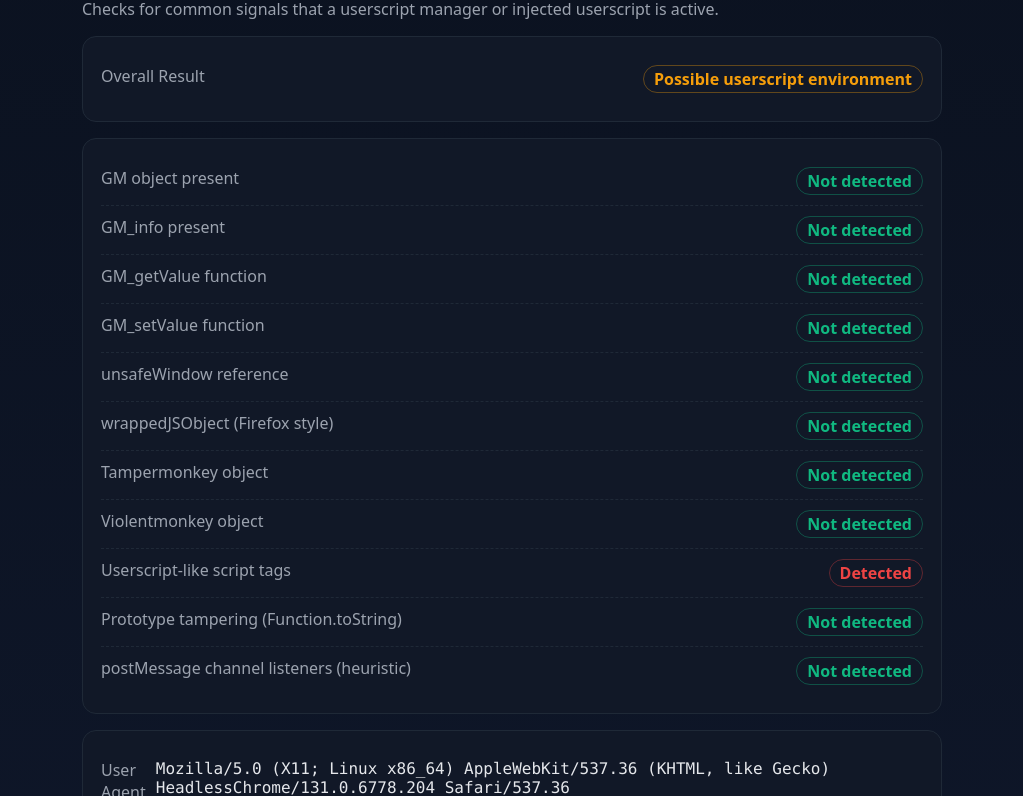
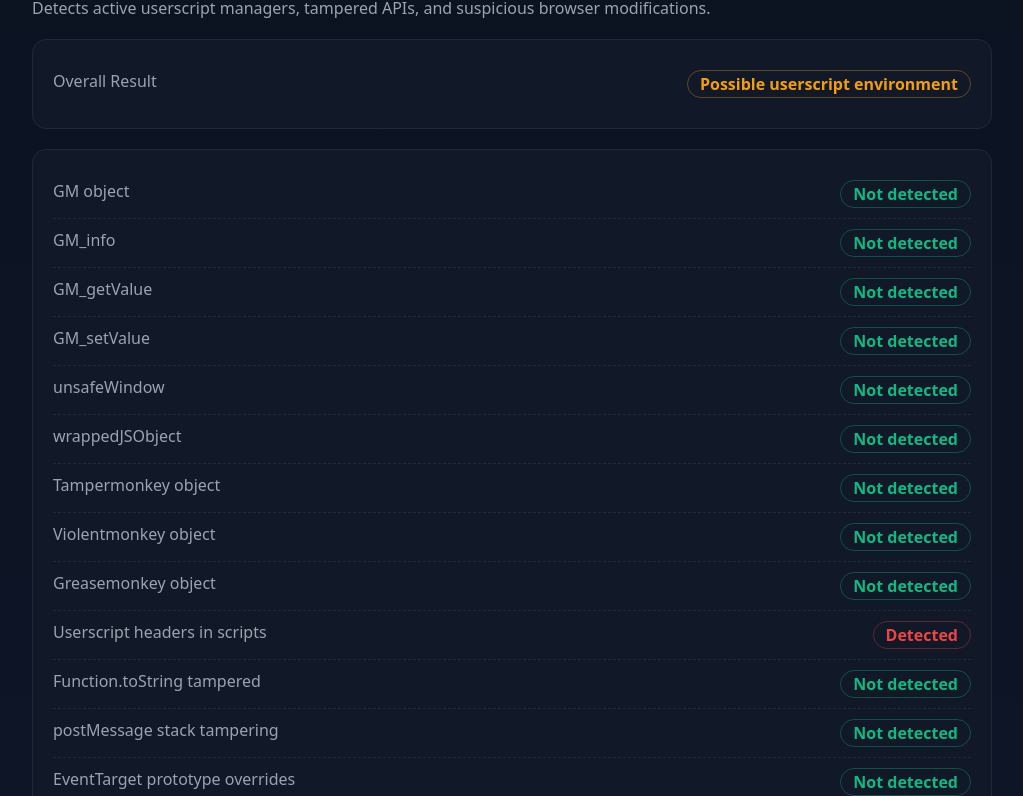
Before and after one commit to nmsjayden/UserDetec, a plain HTML site: page index.html in a window 1280 px wide. Shown: the part 96-892 px from the top of the page, without its empty margins (128-1151 px from the left). Drawn offline with Linux system fonts and the light colour scheme.

Commit message:
Update index.html

```diff
--- a/index.html
+++ b/index.html
@@ -1,9 +1,9 @@
 <!DOCTYPE html>
 <html lang="en">
 <head>
-<meta charset="UTF-8" />
-<meta name="viewport" content="width=device-width, initial-scale=1" />
-<title>Userscript Environment Detector</title>
+<meta charset="UTF-8">
+<meta name="viewport" content="width=device-width, initial-scale=1.0">
+<title>Advanced Userscript/Extension Detector</title>
 <style>
   :root {
     --bg: #0f172a;
@@ -22,66 +22,27 @@
     background: linear-gradient(180deg, #0b1220, var(--bg));
     color: var(--text);
   }
-  .wrap {
-    max-width: 900px;
-    margin: 48px auto;
-    padding: 0 20px;
-  }
-  h1 {
-    font-size: 28px;
-    margin: 0 0 8px;
-    letter-spacing: .3px;
-  }
-  p.lead {
-    color: var(--muted);
-    margin-top: 0;
-  }
-  .card {
-    background: var(--card);
-    border: 1px solid var(--border);
-    border-radius: 14px;
-    padding: 18px 18px;
-    margin: 16px 0;
-  }
-  .row {
-    display: grid;
-    grid-template-columns: 1fr auto;
-    gap: 10px;
-    padding: 10px 0;
-    border-bottom: 1px dashed var(--border);
-  }
+  .wrap { max-width: 1000px; margin: 40px auto; padding: 0 20px; }
+  h1 { font-size: 32px; margin-bottom: 10px; }
+  p.lead { color: var(--muted); margin-top: 0; }
+  .card { background: var(--card); border: 1px solid var(--border); border-radius: 14px; padding: 20px; margin: 20px 0; }
+  .row { display: grid; grid-template-columns: 1fr auto; gap: 10px; padding: 10px 0; border-bottom: 1px dashed var(--border); }
   .row:last-child { border-bottom: 0; }
   .label { color: var(--muted); }
-  .status {
-    font-weight: 600;
-    padding: 2px 10px;
-    border-radius: 999px;
-    border: 1px solid var(--border);
-  }
+  .status { font-weight: 600; padding: 2px 12px; border-radius: 999px; border: 1px solid var(--border); }
   .good { color: var(--good); border-color: rgba(16,185,129,.35); }
   .warn { color: var(--warn); border-color: rgba(245,158,11,.35); }
-  .bad  { color: var(--bad);  border-color: rgba(239,68,68,.35); }
+  .bad  { color: var(--bad); border-color: rgba(239,68,68,.35); }
   .mono { font-family: ui-monospace, SFMono-Regular, Menlo, Consolas, monospace; }
-  button {
-    background: #1f2937;
-    color: var(--text);
-    border: 1px solid var(--border);
-    border-radius: 10px;
-    padding: 8px 12px;
-    cursor: pointer;
-  }
+  button { background: #1f2937; color: var(--text); border: 1px solid var(--border); border-radius: 10px; padding: 8px 12px; cursor: pointer; }
   button:hover { background: #243041; }
-  footer {
-    margin-top: 28px;
-    color: var(--muted);
-    font-size: 13px;
-  }
+  footer { margin-top: 28px; color: var(--muted); font-size: 13px; }
 </style>
 </head>
 <body>
   <div class="wrap">
-    <h1>Userscript Environment Detector</h1>
-    <p class="lead">Checks for common signals that a userscript manager or injected userscript is active.</p>
+    <h1>Advanced Userscript / Extension Detector</h1>
+    <p class="lead">Detects active userscript managers, tampered APIs, and suspicious browser modifications.</p>
 
     <div class="card">
       <div class="row"><div class="label">Overall Result</div><div id="overall" class="status warn">Checking…</div></div>
@@ -108,16 +69,13 @@
 function addRow(container, label, ok, detail) {
   const row = document.createElement('div');
   row.className = 'row';
-
   const l = document.createElement('div');
   l.className = 'label';
   l.textContent = label;
-
   const r = document.createElement('div');
   r.className = 'status ' + (ok === true ? 'bad' : ok === false ? 'good' : 'warn');
   r.textContent = ok === true ? 'Detected' : ok === false ? 'Not detected' : 'Unknown';
   if (detail) r.title = detail;
-
   row.appendChild(l);
   row.appendChild(r);
   container.appendChild(row);
@@ -146,36 +104,33 @@
     addRow(results, label, ok, detail);
   }
 
-  // === Direct API objects ===
-  check('GM object present', () => typeof window.GM === 'object');
-  check('GM_info present', () => typeof window.GM_info === 'object');
-  check('GM_getValue function', () => typeof window.GM_getValue === 'function');
-  check('GM_setValue function', () => typeof window.GM_setValue === 'function');
+  // === GM/TM API Detection ===
+  check('GM object', () => typeof window.GM === 'object');
+  check('GM_info', () => typeof window.GM_info === 'object');
+  check('GM_getValue', () => typeof window.GM_getValue === 'function');
+  check('GM_setValue', () => typeof window.GM_setValue === 'function');
+  check('unsafeWindow', () => typeof window.unsafeWindow !== 'undefined');
+  check('wrappedJSObject', () => typeof window.wrappedJSObject !== 'undefined');
 
-  // === Common globals injected by managers ===
-  check('unsafeWindow reference', () => typeof window.unsafeWindow !== 'undefined');
-  check('wrappedJSObject (Firefox style)', () => typeof window.wrappedJSObject !== 'undefined');
-
-  // === Manager fingerprints ===
+  // === Manager Objects ===
   check('Tampermonkey object', () => typeof window.Tampermonkey !== 'undefined');
   check('Violentmonkey object', () => typeof window.Violentmonkey !== 'undefined');
+  check('Greasemonkey object', () => typeof window.Greasemonkey !== 'undefined');
 
-  // === Script tag inspection ===
-  check('Userscript-like script tags', () => {
+  // === Script tags / headers ===
+  check('Userscript headers in scripts', () => {
     const scripts = Array.from(document.scripts);
-    return scripts.some(s =>
-      /userscript|tampermonkey|greasemonkey|violentmonkey/i.test(s.src) ||
-      /==UserScript==/.test(s.textContent)
-    );
+    return scripts.some(s => /userscript|tampermonkey|greasemonkey|violentmonkey/i.test(s.src) || /==UserScript==/.test(s.textContent));
   });
 
-  // === Event / sandbox clues ===
-  check('Prototype tampering (Function.toString)', () => {
+  // === Prototype tampering ===
+  check('Function.toString tampered', () => {
     const native = Function.prototype.toString.call(Function.prototype.toString);
     return !/\[native code\]/.test(native);
   });
 
-  check('postMessage channel listeners (heuristic)', () => {
+  // === postMessage hooks / stack traces ===
+  check('postMessage stack tampering', () => {
     let detected = false;
     const orig = window.postMessage;
     try {
@@ -187,17 +142,36 @@
         }
       });
       window.postMessage('probe','*');
-    } catch {}
-    finally { window.postMessage = orig; }
+    } catch {} finally { window.postMessage = orig; }
     return detected;
   });
 
-  // === Score ===
+  // === DOM / EventTarget overrides ===
+  check('EventTarget prototype overrides', () => {
+    const orig = EventTarget.prototype.addEventListener;
+    let detected = false;
+    try {
+      EventTarget.prototype.addEventListener = new Proxy(orig, {
+        apply(t, th, args) { detected = true; return Reflect.apply(t, th, args); }
+      });
+      const e = new Event('test');
+      document.body.dispatchEvent(e);
+    } catch {} finally { EventTarget.prototype.addEventListener = orig; }
+    return detected;
+  });
+
+  // === Console tampering ===
+  check('console.log tampered', () => {
+    const native = console.log.toString();
+    return !/\[native code\]/.test(native);
+  });
+
+  // === Overall score ===
   const overall = document.getElementById('overall');
   if (hits === 0) {
     overall.textContent = 'No userscript signals detected';
     overall.className = 'status good';
-  } else if (hits < 3) {
+  } else if (hits < 5) {
     overall.textContent = 'Possible userscript environment';
     overall.className = 'status warn';
   } else {
@@ -210,7 +184,6 @@
   document.getElementById('frame').textContent = (window.top === window.self) ? 'Top window' : 'Inside iframe';
 }
 
-// Run
 detect();
 document.getElementById('rerun').addEventListener('click', detect);
 </script>
```
